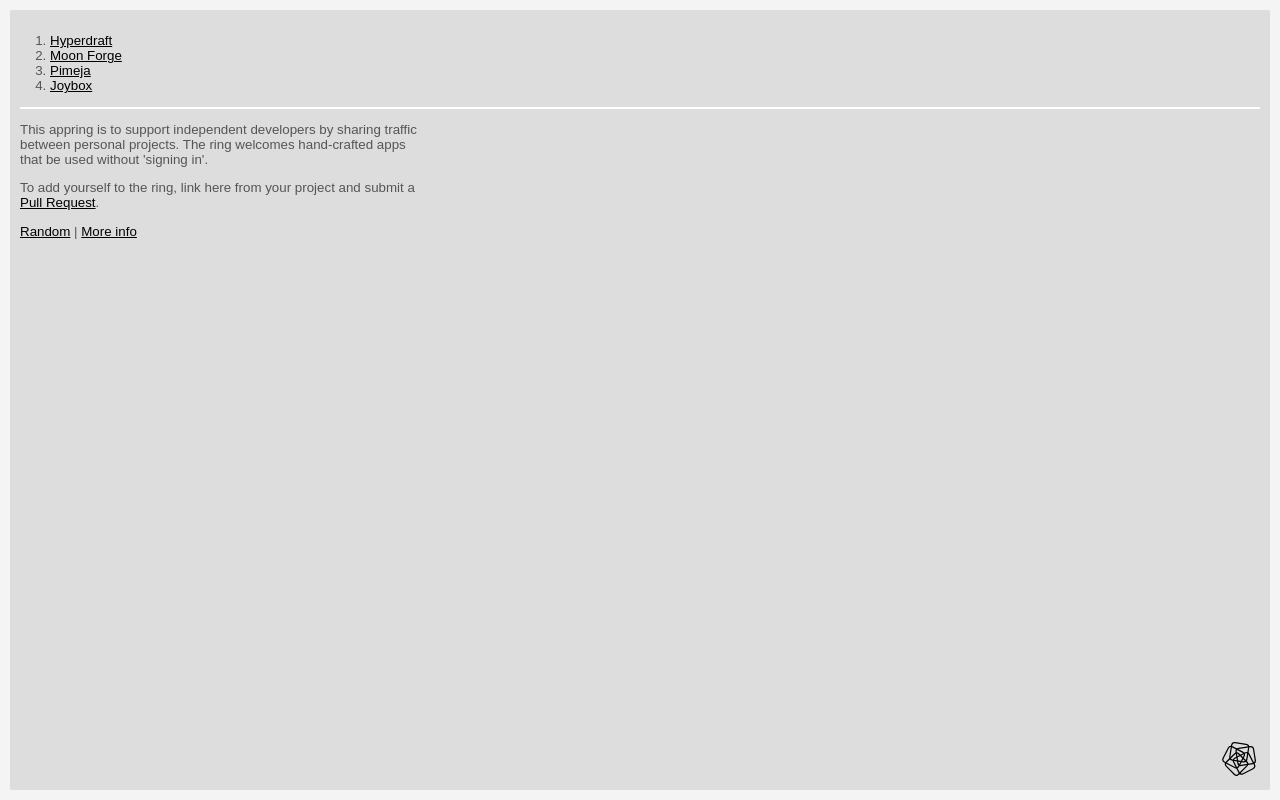
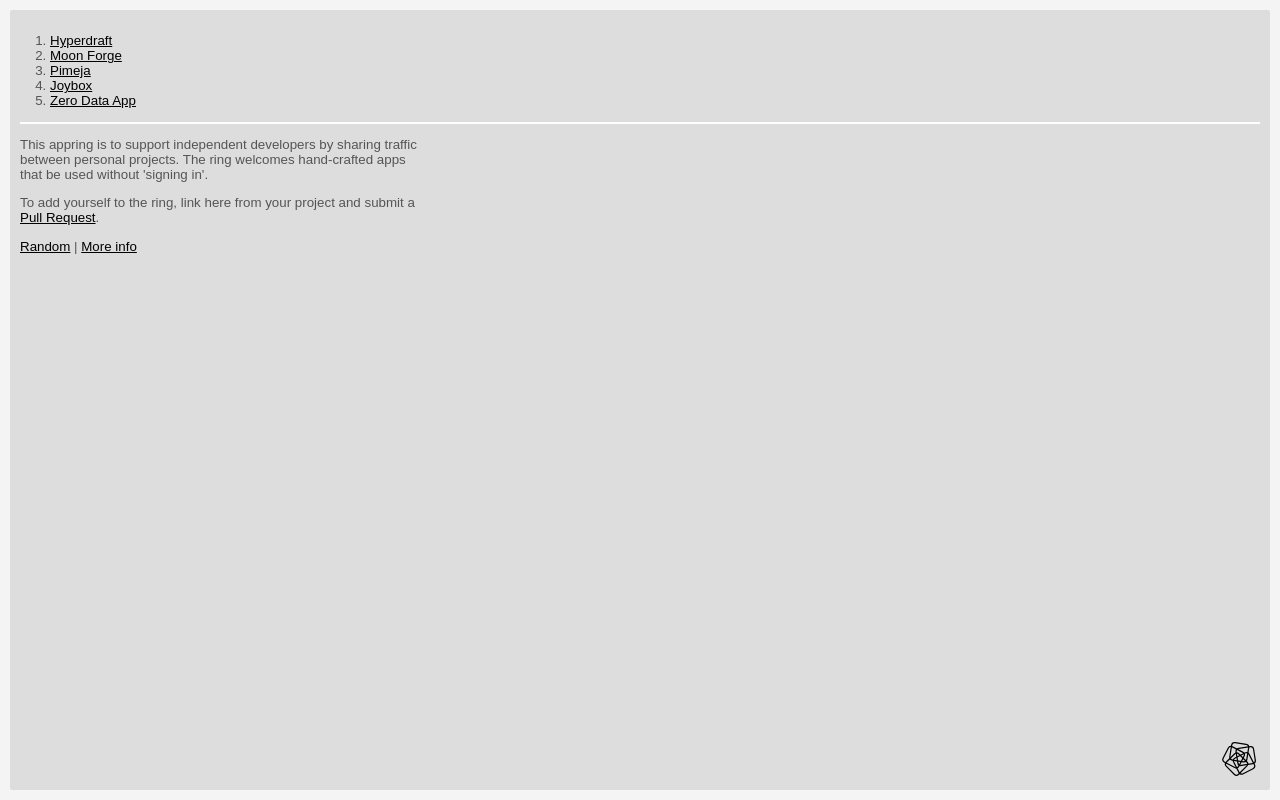
Before and after one commit to 0dataapp/small-web-app-ring, a website with bundled scripts: page index.html in a window 1280 px wide. Built offline with nearby package versions, Linux system fonts and the light colour scheme.

Commit message:
Add Zero Data App

```diff
--- a/index.html
+++ b/index.html
@@ -23,6 +23,7 @@
 <li><a href="https://moon-forge.brianginsburg.com" title="A playground for lunar instruments">Moon Forge</a></li>
 <li><a href="https://pimeja.lectronice.com" title="An English/French Toki Pona dictionary">Pimeja</a></li>
 <li><a href="https://joybox.rosano.ca" title="A pinboard for audiovisual media">Joybox</a></li>
+<li><a href="https://0data.app" title="Own your data, all of it">Zero Data App</a></li>
 
 </ol>
 
```
